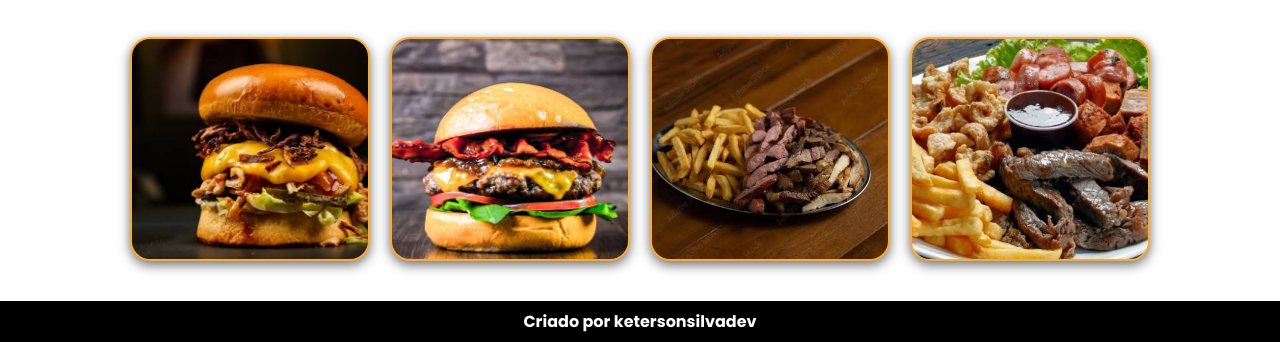
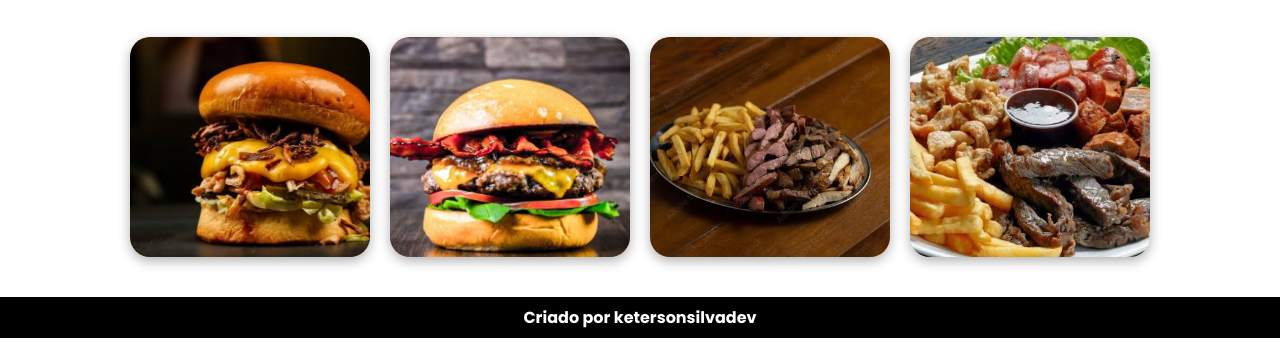
Before and after one commit to ketersonsilvadev/html-css, a plain HTML site: page Nova pasta/indx.html in a window 1280 px wide. Shown: the part 600-942 px from the top of the page. Drawn offline with nearby package versions, Linux system fonts and the light colour scheme.

Commit message:
Update style.css

```diff
--- a/Nova pasta/style.css
+++ b/Nova pasta/style.css
@@ -175,34 +175,35 @@ ul {
 }
 
 .cards {
+    margin: auto;
+    padding: 40px;
+    max-width: 1100px;
     display: grid;
     gap: 20px;
-    padding: 40px;
-    margin: auto;
     grid-template-columns: repeat(auto-fit, minmax(240px, 1fr));
-    max-width: 1100px;
 }
 
 .card {
-    border: 2px, solid #f7800054;
-    background: var(--amarelo);
     border-radius: 20px;
     overflow: hidden;
-    box-shadow: 0 4px 12px rgba(0, 0, 0, 0.582);
+    display: block;
+    background: #f780008e;
+    box-shadow: 0 4px 12px #00000050;
     transition: transform 0.2s ease, box-shadow 0.2s ease;
     cursor: pointer;
 }
 
-.card:hover {
-    transform: translateY(-6px);
-    box-shadow: 0 8px 20px rgba(0, 0, 0, 0.5);
+.card img {
+    border-radius: 10px;
+    width: 100%;
+    height: 220px;
+    display: block;
+    object-fit: cover;
 }
 
-.card img {
-    width: 100%;
-    height: 220px;
-    object-fit: cover;
-    display: block;
+
+.card:hover {
+    transform: scale(0.9);
 }
 
 footer {
```
